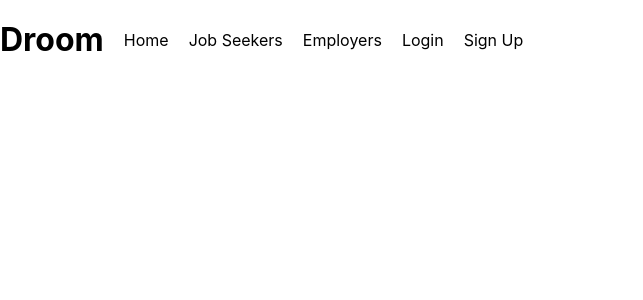
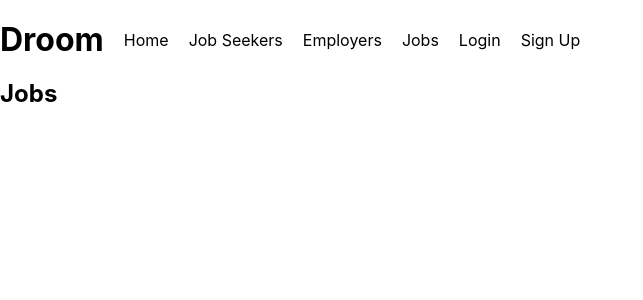
Before and after one commit to droombuildweek/buildWeek4_15_19-Droom-FE, a React (Create React App) app in the folder client/: page /jobs in a window 1280 px wide. Shown: the top 300 px of the page, without its empty margins (0-643 px from the left). Built offline with nearby package versions, Linux system fonts and the light colour scheme; no server answers.

Commit message:
creates jobs component

```diff
--- a/client/src/App.js
+++ b/client/src/App.js
@@ -7,6 +7,7 @@ import Register from "./components/auth/register";
 import Login from "./components/auth/login";
 import JobSeekers from "./components/jobSeeker/JobSeekers";
 import Employers from "./components/employer/Employers";
+import Jobs from "./components/employer/Jobs";
 import PersonalInfoForm from "./components/jobSeeker/createProfileForms/PersonalInfoForm";
 import EducationForm from "./components/jobSeeker/createProfileForms/EducationForm";
 import PreviousExperienceForm from "./components/jobSeeker/createProfileForms/PreviousExperienceForm";
@@ -83,6 +84,8 @@ class App extends Component {
             <Route exact path="/jobSeekers" component={JobSeekers} />
             {/* Render Employers Route */}
             <Route exact path="/employers" component={Employers} />
+            {/* Render Jobs Route */}
+            <Route exact path="/jobs" component={Jobs} />
             {/* Job Seeker Dashboard Route */}
             <Switch>
               <PrivateRoute
--- a/client/src/actions/index.js
+++ b/client/src/actions/index.js
@@ -182,7 +182,7 @@ export const deleteSeekerProfile = id => dispatch => {
 
 // Employer --------------------------
 
-// get employer compnay profile
+// get employer company profile
 export const getEmployerProfile = id => dispatch => {
   axios
     .get(`${URL}/api/companies/${id}`)
--- /dev/null
+++ b/client/src/components/employer/Jobs.js
@@ -0,0 +1,27 @@
+import React, { Component } from "react";
+import { connect } from "react-redux";
+import { getEmployerJob, getEmployerJobs } from "../../actions";
+
+class Jobs extends Component {
+  componentDidMount() {
+    this.props.getEmployerJobs();
+    console.log(this.props);
+  }
+
+  render() {
+    return (
+      <div>
+        <h2>Jobs</h2>
+      </div>
+    );
+  }
+}
+
+const mapStateToProps = state => ({
+  employer: state.employer
+});
+
+export default connect(
+  mapStateToProps,
+  { getEmployerJob, getEmployerJobs }
+)(Jobs);
--- a/client/src/components/employer/createProfileForms/JobInfoForm.js
+++ b/client/src/components/employer/createProfileForms/JobInfoForm.js
@@ -48,7 +48,7 @@ class CompanyInfoForm extends Component {
       },
       jobSkills: this.state.jobSkills
     };
-    submitJobInfo(jobData);
+    this.props.submitJobInfo(jobData);
   };
 
   render() {
--- a/client/src/components/nav/header.js
+++ b/client/src/components/nav/header.js
@@ -17,6 +17,9 @@ class Header extends Component {
         <Link to="/employers" style={{ textDecoration: "none" }}>
           <p className="link">Employers</p>
         </Link>
+        <Link to="/jobs" style={{ textDecoration: "none" }}>
+          <p className="link">Jobs</p>
+        </Link>
         <Link to="/login" style={{ textDecoration: "none" }}>
           <p className="link">Login</p>
         </Link>
```
